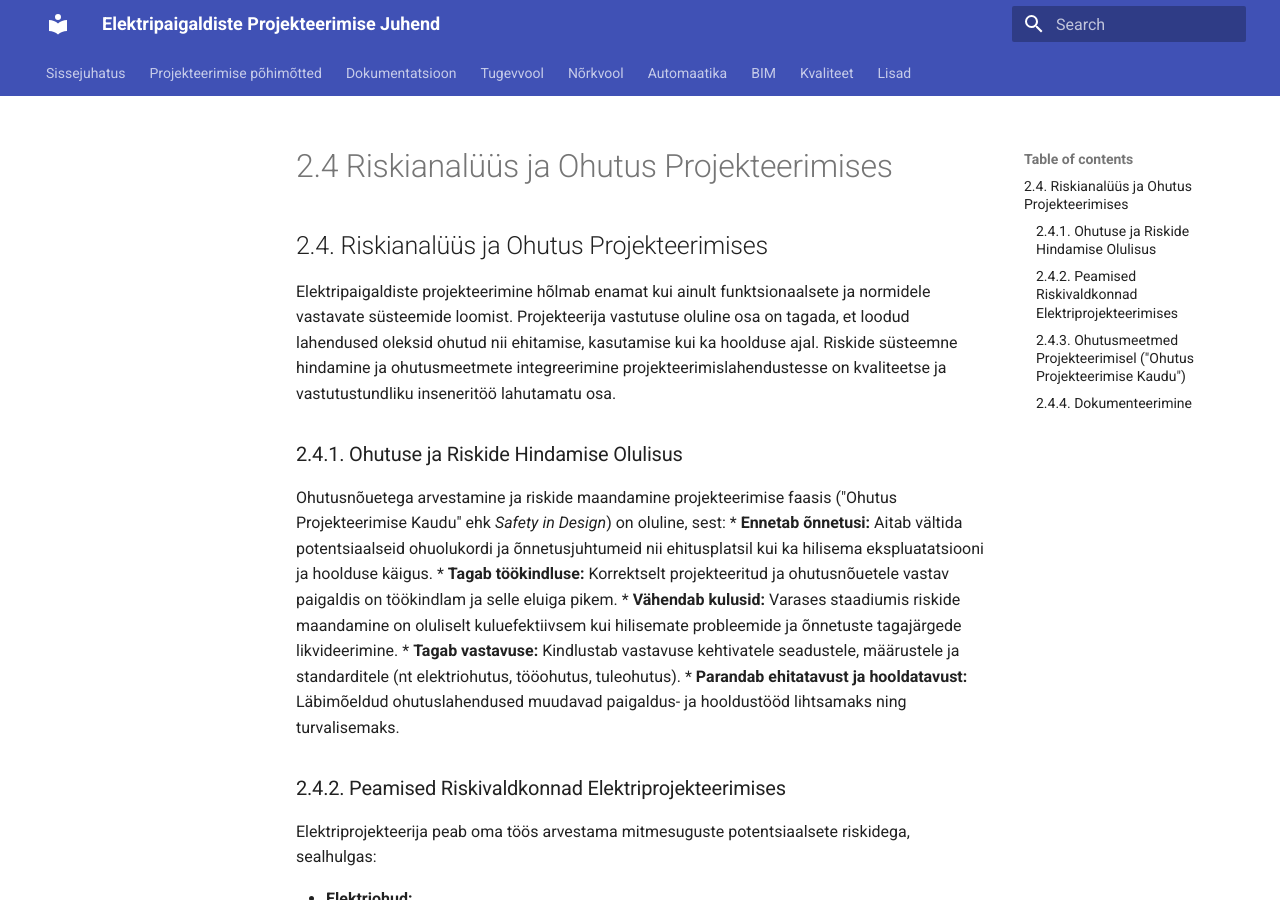
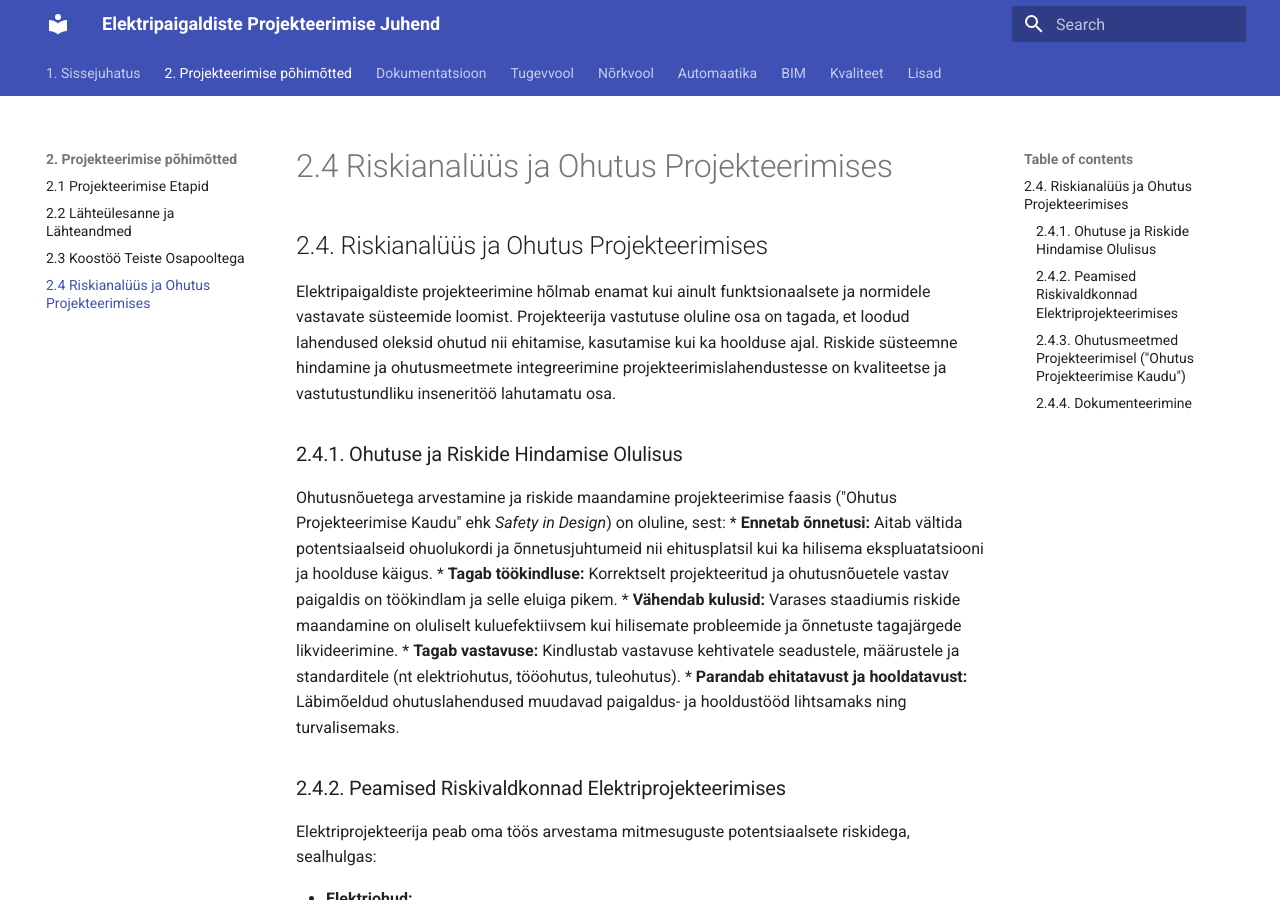
Before and after one commit to DmitriG372/ElektriJuhend, an MkDocs documentation site: the page built from docs/2_Projekteerimine/2.4_Riskianalüüs_ja_Ohutus_Projekteerimises.md, in a window 1280 px wide and 900 px high. Built offline with MkDocs 1.6.1 and Material for MkDocs 9.7.7, drawn with Linux system fonts in a browser that asks for light colours.

Commit message:
Parandus: nav-elemendid jutumärkides numbrilise eesliitega

```diff
--- a/mkdocs.yml
+++ b/mkdocs.yml
@@ -13,13 +13,18 @@ theme:
     - navigation.sections
 
 nav:
-  - Sissejuhatus:
+  - "1. Sissejuhatus":
       - "1.1 Juhendi Eesmärk ja Käsitlusala": 1_Sissejuhatus/1.1_Juhendi_Eesmärk_ja_Käsitlusala.md
       - "1.2 Juhendi Kasutamine": 1_Sissejuhatus/1.2_Juhendi_Kasutamine.md
       - "1.3 Terminid ja Määratlused": 1_Sissejuhatus/1.3_Terminid_ja_Määratlused.md
       - "1.4 Normatiivsed Viited": 1_Sissejuhatus/1.4_Normatiivsed_Viited.md
       - "1.5 Vastutus ja Pädevus": 1_Sissejuhatus/1.5_Vastutus_ja_Pädevus.md
-  - Projekteerimise põhimõtted: 2_Projekteerimine/index.md
+  - "2. Projekteerimise põhimõtted":
+      - "2.1 Projek­teerimise Etapid": 2_Projekteerimine/2.1_Projekteerimise_Etapid.md
+      - "2.2 Lähteülesanne ja Lähteandmed": 2_Projekteerimine/2.2_Lähteülesanne_ja_Lähteandmed.md
+      - "2.3 Koostöö Teiste Osapooltega": 2_Projekteerimine/2.3_Koostöö_Teiste_Osapooltega.md
+      - "2.4 Riskianalüüs ja Ohutus Projek­teerimises": 2_Projekteerimine/2.4_Riskianalüüs_ja_Ohutus_Projekteerimises.md
+
   - Dokumentatsioon: 3_Dokument/index.md
   - Tugevvool:
       - Kaabliteed: 4_Tugevvool/4.4_Kaabliteed.md
```
